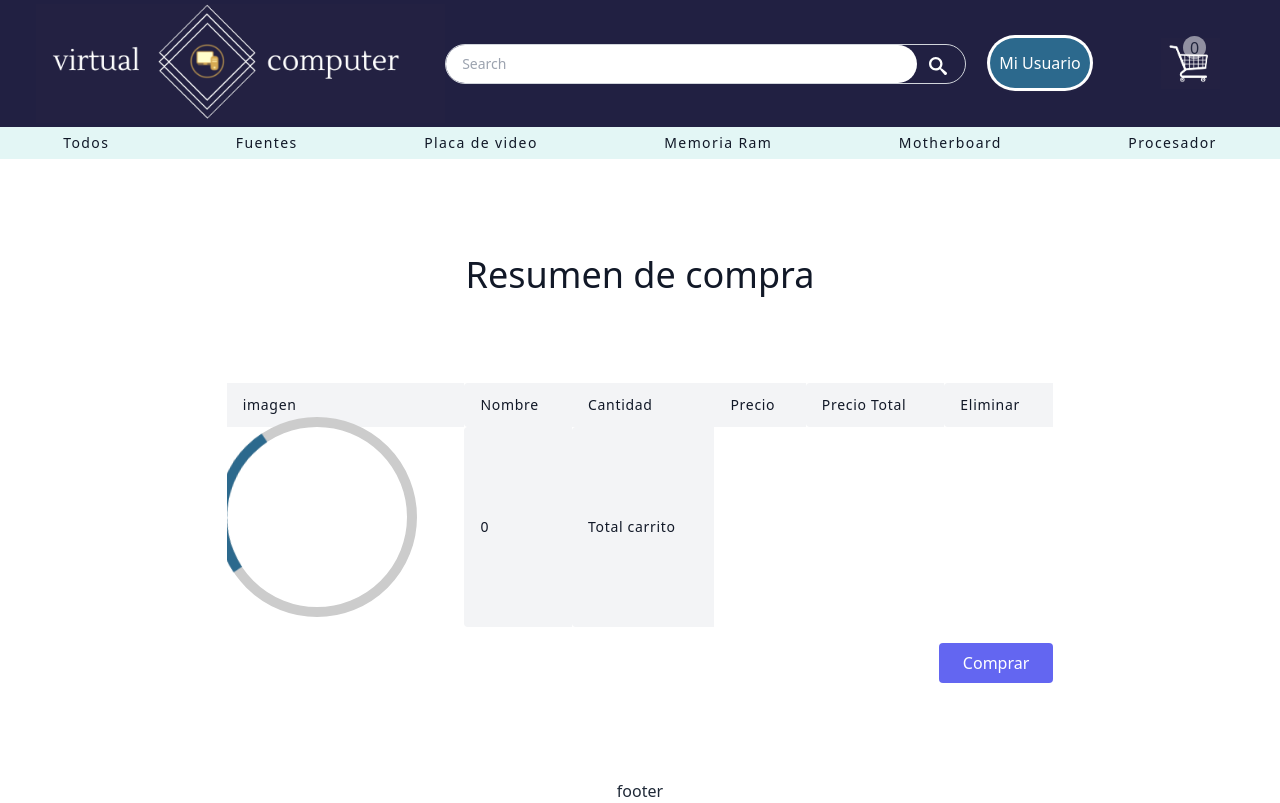
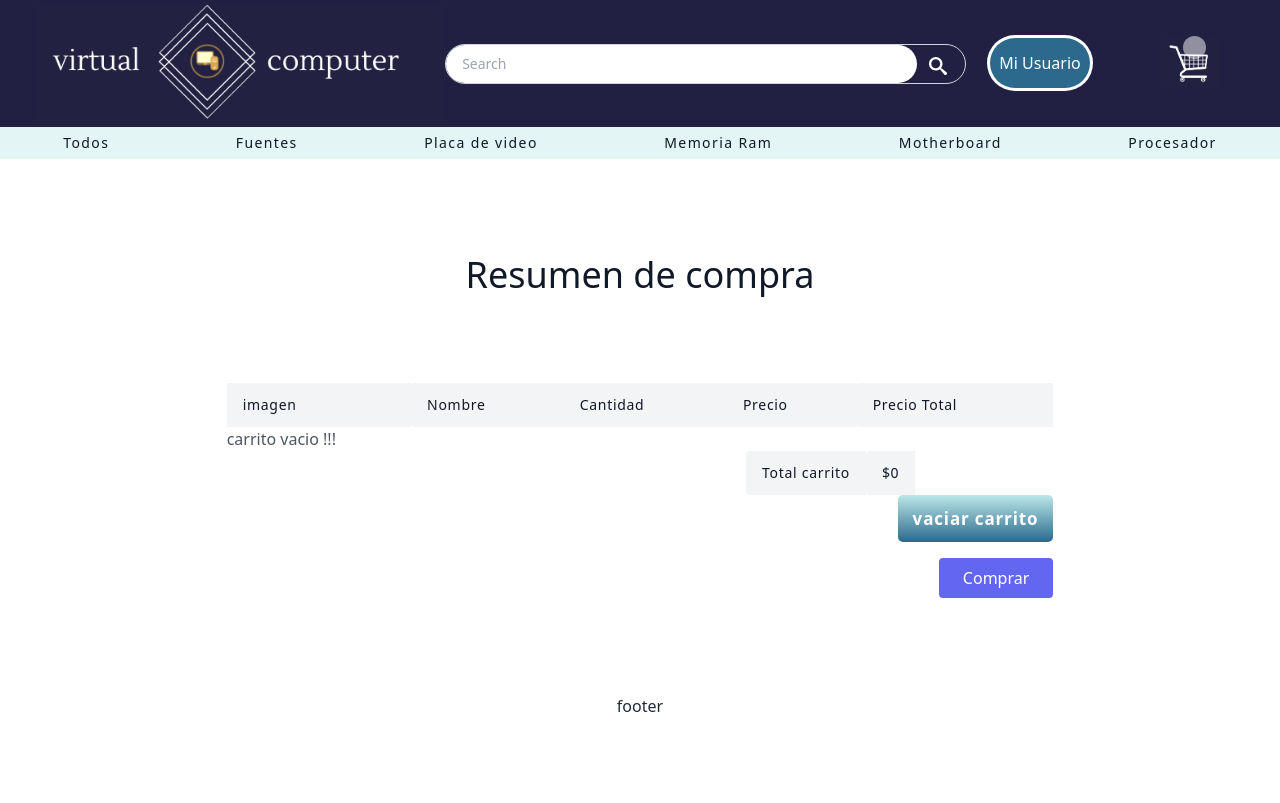
Before and after one commit to JuanEndl/React-Js-camada-25445, a React (Create React App) app: page /cart in a window 1280 px wide. Built offline with nearby package versions, Linux system fonts and the light colour scheme.

Commit message:
filter fix and add cartwidget error

```diff
--- a/src/components/Cart.jsx
+++ b/src/components/Cart.jsx
@@ -8,9 +8,9 @@ import CartContext from './CartContext/CartContext';
 
 const Cart = () => {
 
-  const  {producCart, addPrice, removeItem}  = useContext(CartContext)
+  const  {producCart, addPrice, removeItem , clearAll}  = useContext(CartContext)
 
-////////////// crear una variable afuera del carrito para hacer el precio total
+//////// crear una variable afuera del carrito para hacer el precio total
   let cart = {
       totalPrice: addPrice (producCart),
       //discount: this.totalPrice * 0.10,
@@ -34,7 +34,6 @@ const Cart = () => {
             <th className="px-4 py-3 title-font tracking-wider font-medium text-gray-900 text-sm bg-gray-100">Cantidad </th>
             <th className="px-4 py-3 title-font tracking-wider font-medium text-gray-900 text-sm bg-gray-100">Precio</th>
             <th className="px-4 py-3 title-font tracking-wider font-medium text-gray-900 text-sm bg-gray-100 rounded-tl rounded-bl">Precio Total</th>
-            <th className="px-4 py-3 title-font tracking-wider font-medium text-gray-900 text-sm bg-gray-100 rounded-tl rounded-bl">Eliminar</th>
           </tr>
         </thead>
         <tbody>
@@ -43,29 +42,33 @@ const Cart = () => {
 				producCart.map((i) => {
 					return (
           <>
-          <tr>
-            <img  key={i.id} className='sizeImgTasble' src={i.img} alt='imagen'/>
+          <tr key={i.id}>
+            <img   className='sizeImgTasble' src={i.img} alt='imagen'/>
             <td className="px-4 py-3">{i.title}</td>
             <td className="px-4 py-3">{i.qty}</td>
             <td className="px-4 py-3">${i.price}</td>
             <td className="px-4 py-3">${i.countPrice}</td>
-            <td className="px-4 py-3">${i.countPrice}</td>
             <td className="px-4 py-3">
-              <button onClick={()=>removeItem(i.id)} className=" ml-20  buttonBuy"> Eliminar </button>
+              <button onClick={()=>removeItem(i.id)} className="   buttonBuy"> Eliminar </button>
             </td>
           </tr>
           </>
 					);
 				})
 			) : (
-				<p className="loader" />
+        <div >
+          <p>carrito vacio !!!</p>
+        </div>
 			)}
-      <th className=" justify-self-end px-4 py-3 title-font tracking-wider font-medium text-gray-900 text-sm bg-gray-100 rounded-tl rounded-bl">{cart.totalPrice}</th>
-      <th className=" justify-self-end px-4 py-3 title-font tracking-wider font-medium text-gray-900 text-sm bg-gray-100 rounded-tl rounded-bl">Total carrito</th>
         </tbody>
+
       </table>
-
+      <div className='flex justify-end lugar'>
+          <th className=" justify-self-end px-4 py-3 title-font tracking-wider font-medium text-gray-900 text-sm bg-gray-100 rounded-tl rounded-bl">Total carrito</th>
+          <th className=" justify-self-end px-4 py-3 title-font tracking-wider font-medium text-gray-900 text-sm bg-gray-100 rounded-tl rounded-bl">${cart.totalPrice}</th>
+        </div>
       <div className='grid justify-items-stretch'>
+      <button onClick={clearAll} className=" buttonBuy justify-self-end px-4 py-3 title-font tracking-wider font-medium text-gray-900 text-sm bg-gray-100 rounded-tl rounded-bl">vaciar carrito</button>
       </div>
     </div>
     <div className="flex pl-4 mt-4 lg:w-2/3 w-full mx-auto">
--- a/src/components/ItemCount.jsx
+++ b/src/components/ItemCount.jsx
@@ -1,23 +1,26 @@
-//itemCount + fethc
+
+
+//itemCount
 
 import React,{ useState } from 'react';
 import { useParams } from 'react-router-dom';
 import { useEffect } from 'react';
-import useFetch from './useFetch';
 import { getProductsCategory } from "./firebase/firebaseClient"
 
+import { useContext } from 'react';
+import CartContext from './CartContext/CartContext';
 
-export default function ItemCount({stock, addCart}) {
 
+export default function ItemCount({ stock, addCart }) {
 
     // traer el precio al ItemCount
     const {id} = useParams()
 
 
-    useEffect(() => {                                            /////// no anda
+    useEffect(() => {
 
-		getProductsCategory('id' , id ).then(data => {
-			setproductos(data[0])
+        getProductsCategory('id' , id ).then(data => {
+            setproductos(data[0])
 
 		})
 
@@ -27,13 +30,8 @@ export default function ItemCount({stock, addCart}) {
 	const [productos, setproductos] = useState([])
 
 
-
-
-    /*const {products: product} = useFetch(`https://6221a7deafd560ea69b604a9.mockapi.io/objetos/${id}`)*/
-    //
-
-
     const [count, setcount] = useState(1)
+    console.log(count)
 
 
     function add() {
@@ -49,9 +47,9 @@ export default function ItemCount({stock, addCart}) {
     <>
         <div className="flex  border-b border-gray-200 py-2">
             <span className="text-gray-500">Agregar Cantidad</span>
-            <button className="ml-auto text-gray-900 buttomPlusRest" onClick={subtract}> - </button>
+            <button className="ml-auto text-gray-900 buttomPlusRest" onClick={()=>subtract()}> - </button>
             <span className='my-auto px-5'>{count}</span>
-            <button className=" text-gray-900 buttomPlusRest" onClick={add}> + </button>
+            <button className=" text-gray-900 buttomPlusRest" onClick={()=>add()}> + </button>
         </div>
         <div>
             <div className="flex mt-2">
--- a/src/components/ItemDetailContainer.jsx
+++ b/src/components/ItemDetailContainer.jsx
@@ -4,7 +4,6 @@
 import React, { useState } from 'react';
 import { useParams } from 'react-router-dom';
 import ItemCount from './ItemCount';
-import useFetch from './useFetch';
 
 import { useContext } from 'react';
 import CartContext from './CartContext/CartContext';
@@ -18,7 +17,7 @@ const ItemDetailContainer = () => {
 
 	const {id} = useParams()
 
-	useEffect(() => {                                            /////// no anda
+	useEffect(() => {
 
 		getProductsCategory('id' , id ).then(data => {
 			setproductos(data[0])
@@ -30,15 +29,6 @@ const ItemDetailContainer = () => {
 
 	const [productos, setproductos] = useState([])
 
-
-
-
-
-
-
-	///////useFetch reutilizable
-	/*const {products: product} = useFetch(`https://6221a7deafd560ea69b604a9.mockapi.io/objetos/${id}`)*/
-	//////
 
 	const { addItem } = useContext(CartContext)
 
--- a/src/components/ItemList.css
+++ b/src/components/ItemList.css
@@ -205,3 +205,7 @@
     max-height: 170px;
     object-fit: contain;
 }
+
+.lugar{
+    margin-right: 138px;
+}
--- a/src/components/ItemListContainer.jsx
+++ b/src/components/ItemListContainer.jsx
@@ -2,47 +2,41 @@
 
 
 import ItemList from './ItemList';
-
-import { getProducts } from "./firebase/firebaseClient"
-/*import useFethc from './useFetch';*/
+import { getProducts , getProductsCategory } from "./firebase/firebaseClient"
 import { useParams } from 'react-router-dom';
-
-
+import { useState, useEffect } from 'react';
 
 import './ItemList.css';
-import { useState, useEffect } from 'react';
 
 
 const ItemListContainer = () => {
 
 
-
-
-	const [productos, setproductos] = useState([])
-
-
 	useEffect(() => {
 
+		//// traigo todos los productos
 		getProducts().then(data => {
 			setproductos(data)
 		})
 
-
-
+		/// traigo el category de firebase
+		getProductsCategory('category' , 'category').then ( data => {
+			console.log(data)
+		})
 
 
 	}, [])
 
+		// guardo los archivos traidos en productos
+		const [productos, setproductos] = useState([])
+		console.log(productos)
+
+		/// uso el parametro category del producto
+		const {category} = useParams ()
 
 
-
-    const {category} = useParams ()
-    console.log(category)
-
-
-	/* const { products } = useFethc('https://6221a7deafd560ea69b604a9.mockapi.io/objetos');*/
-
-     let filterCategory = productos.filter(products => products.category === category)
+	///////////////////////// filtrado de prodcutos
+    let filterCategory = productos.filter(products => products.category === category)
     console.log(filterCategory)
 
 
@@ -52,7 +46,7 @@ const ItemListContainer = () => {
     } else {
         filterCategory = productos
     }
-
+	//////////////////
 
 
 //filtro y .map a itemList
--- /dev/null
+++ b/src/components/layout/CartWidget.jsx
@@ -0,0 +1,31 @@
+import React from 'react'
+import { useContext } from 'react/';
+import CartContext from '../CartContext/CartContext';
+import carrito from '../assets/iconos/carrito.png';
+
+
+
+
+
+
+
+const CartWidget = () => {
+
+	const {count, setcount} = useContext(CartContext)
+	console.log(count)
+
+
+
+	return (
+    <>
+    <div className="text-gray-700 text-center  px-4 py-2 m-2">
+		<a href="#">
+			<img className="shoppingCart" src={carrito} alt="carrito" />
+		</a>
+	</div>
+	<div className="qty">{!setcount && <p className='cartQuantity'>{count}</p>}</div>
+    </>
+	)
+}
+
+export default CartWidget
--- a/src/components/layout/NavBar.jsx
+++ b/src/components/layout/NavBar.jsx
@@ -1,6 +1,6 @@
 import React from 'react';
 
-import carrito from '../assets/iconos/carrito.png';
+import CartWidget from './CartWidget';
 import logo from '../assets/iconos/logo.png';
 import { ImSearch } from 'react-icons/im';
 import { Link } from 'react-router-dom';
@@ -8,9 +8,17 @@ import { Link } from 'react-router-dom';
 import './Navbar.css';
 
 
+
+
+
 //navbar futuro search filter
 
 const NavBar = () => {
+
+
+
+
+
 	return (
 	<>
 		<section className="navBAr">
@@ -31,12 +39,7 @@ const NavBar = () => {
 						<i className="fas fa-bars" />
 					</div>
 					<div className="flex flex-row-reverse mr-8 hidden md:flex">
-						<div className="text-gray-700 text-center  px-4 py-2 m-2">
-							<a href="#">
-								<img className="shoppingCart" src={carrito} alt="carrito" />
-							</a>
-						</div>
-						<div className="qty">0</div>
+						<CartWidget/>
 						<div className="text-gray-700 px-4 py-2 m-2">
 							<button className="text-color btnUsuario buttonUsuario">Mi Usuario</button>
 						</div>
@@ -47,7 +50,7 @@ const NavBar = () => {
 
 		<section className='containerButtonNavBar'>
 			<div className='buttonNavBar'>
-				<Link to="/">    {/* no anda */}
+				<Link to="/">
 					<h2 className="title-font font-medium text-gray-900 tracking-widest text-sm">Todos</h2>
 				</Link>
 			</div>
```
Also changed, not shown: src/components/CartContext/CartContext.jsx (+9 -2 lines), src/components/firebase/firebaseClient.js (+9 -3 lines), src/components/useFetch.jsx (deleted, +0 -30 lines).
